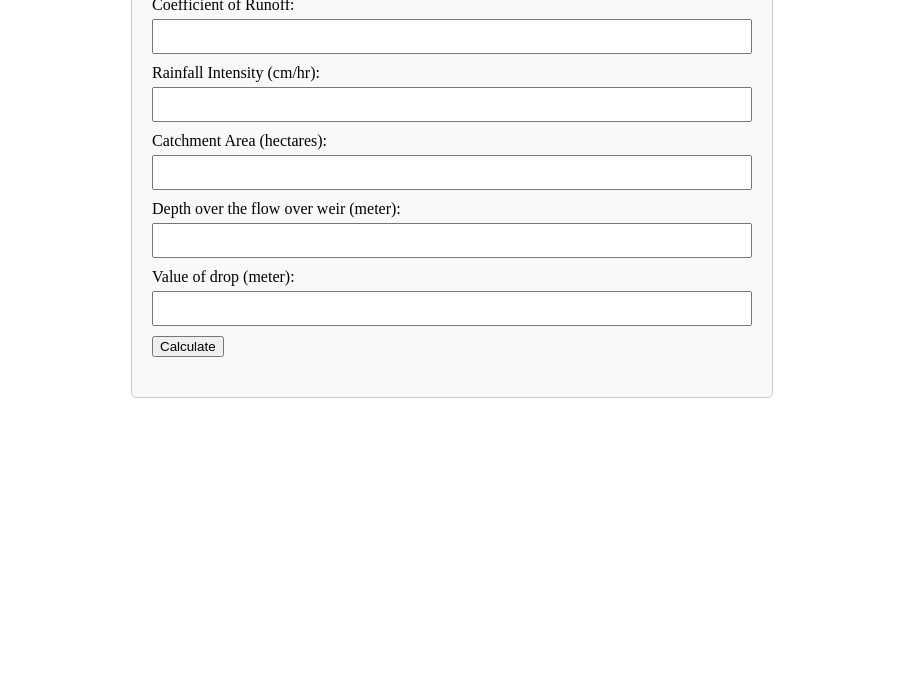
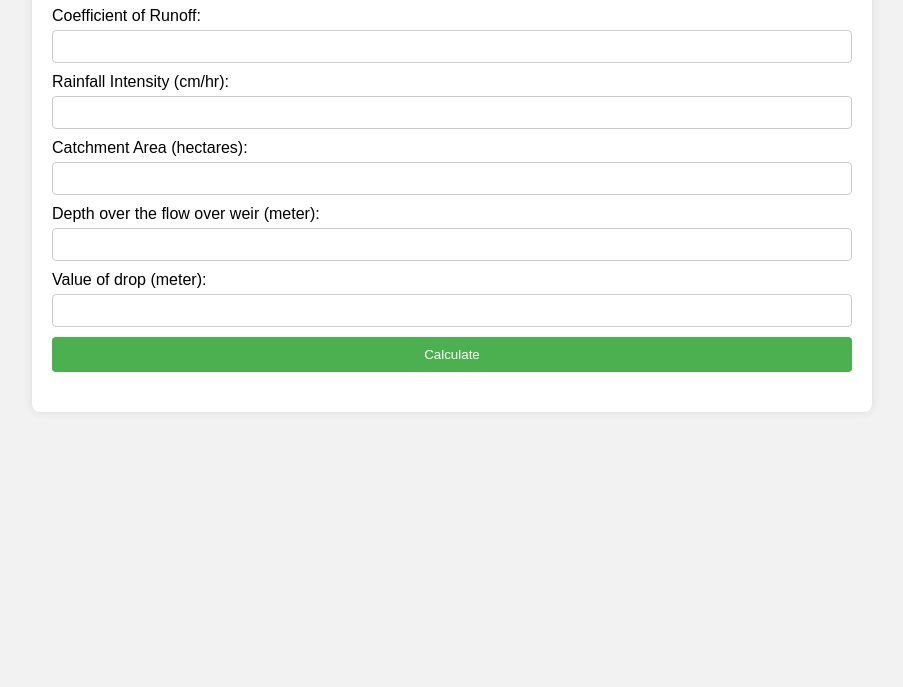
Before and after one commit to ganesh244/Chute-Spillway-Design, a plain HTML site: page index.html in a window 1280 px wide. Shown: the part 113-800 px from the top of the page, without its empty margins (188-1091 px from the left). Drawn offline with Linux system fonts and the light colour scheme.

Commit message:
Update style.css

```diff
--- a/style.css
+++ b/style.css
@@ -1,10 +1,17 @@
+body {
+    font-family: Arial, sans-serif;
+    margin: 0;
+    padding: 0;
+    background-color: #f2f2f2;
+}
+
 .container {
-    max-width: 600px;
-    margin: 0 auto;
+    max-width: 800px;
+    margin: 20px auto;
     padding: 20px;
-    border: 1px solid #ccc;
-    border-radius: 5px;
-    background-color: #f9f9f9;
+    background-color: #fff;
+    border-radius: 8px;
+    box-shadow: 0 0 10px rgba(0, 0, 0, 0.1);
 }
 
 h1 {
@@ -15,37 +22,39 @@ form {
     margin-bottom: 20px;
 }
 
-label {
+form label {
     display: block;
     margin-bottom: 5px;
 }
 
-input[type="number"] {
+form input[type="number"] {
     width: 100%;
     padding: 8px;
     margin-bottom: 10px;
+    border: 1px solid #ccc;
+    border-radius: 4px;
     box-sizing: border-box;
 }
 
-input[type="submit"] {
+form button {
     width: 100%;
     padding: 10px;
-    background-color: #007bff;
+    background-color: #4caf50;
     color: #fff;
     border: none;
     border-radius: 4px;
     cursor: pointer;
 }
 
-input[type="submit"]:hover {
-    background-color: #0056b3;
-}
-
 #result {
     display: none;
+    margin-top: 20px;
 }
 
 #result h2 {
-    margin-top: 20px;
     margin-bottom: 10px;
 }
+
+#result p {
+    margin-bottom: 5px;
+}
```
